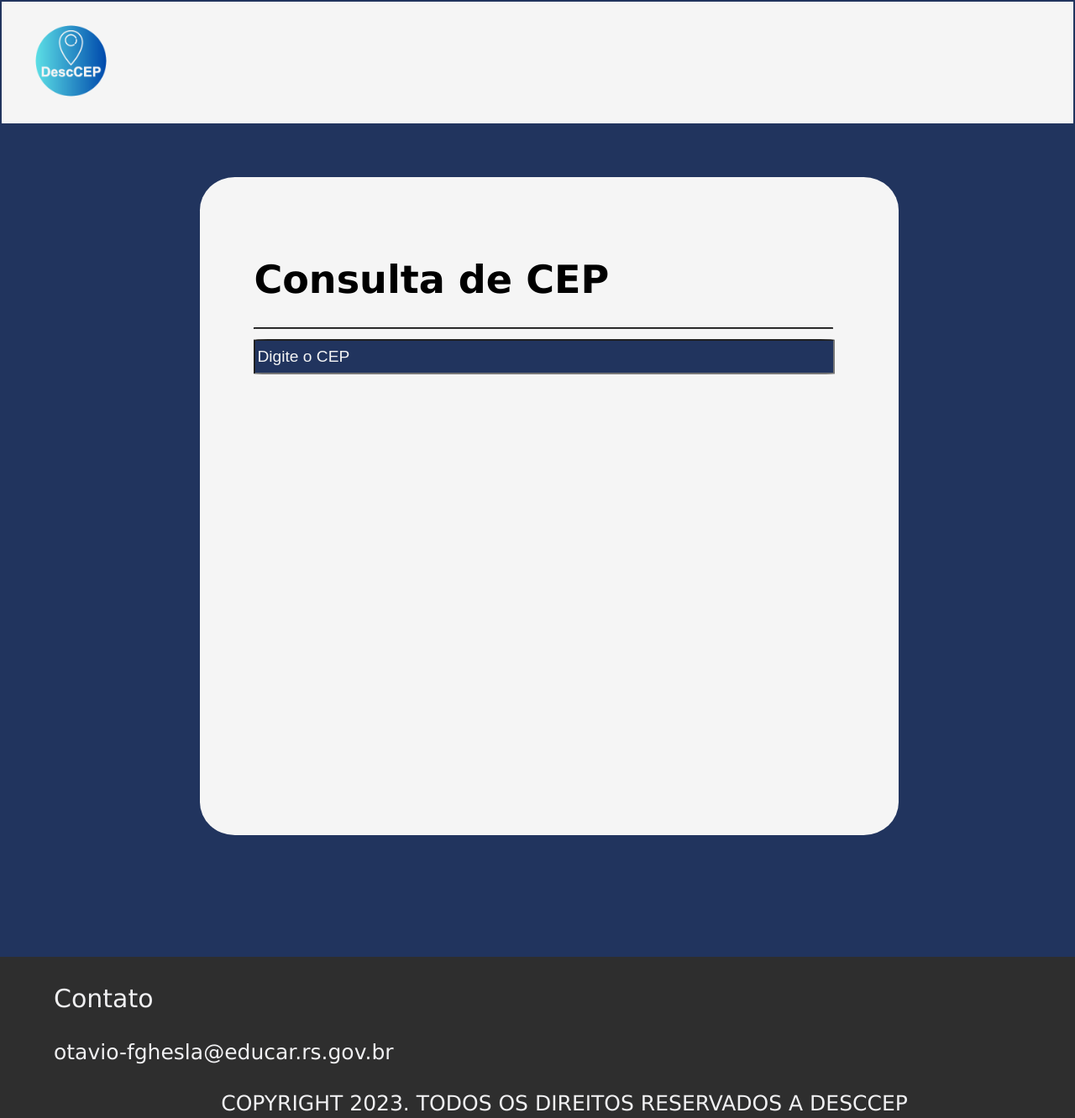
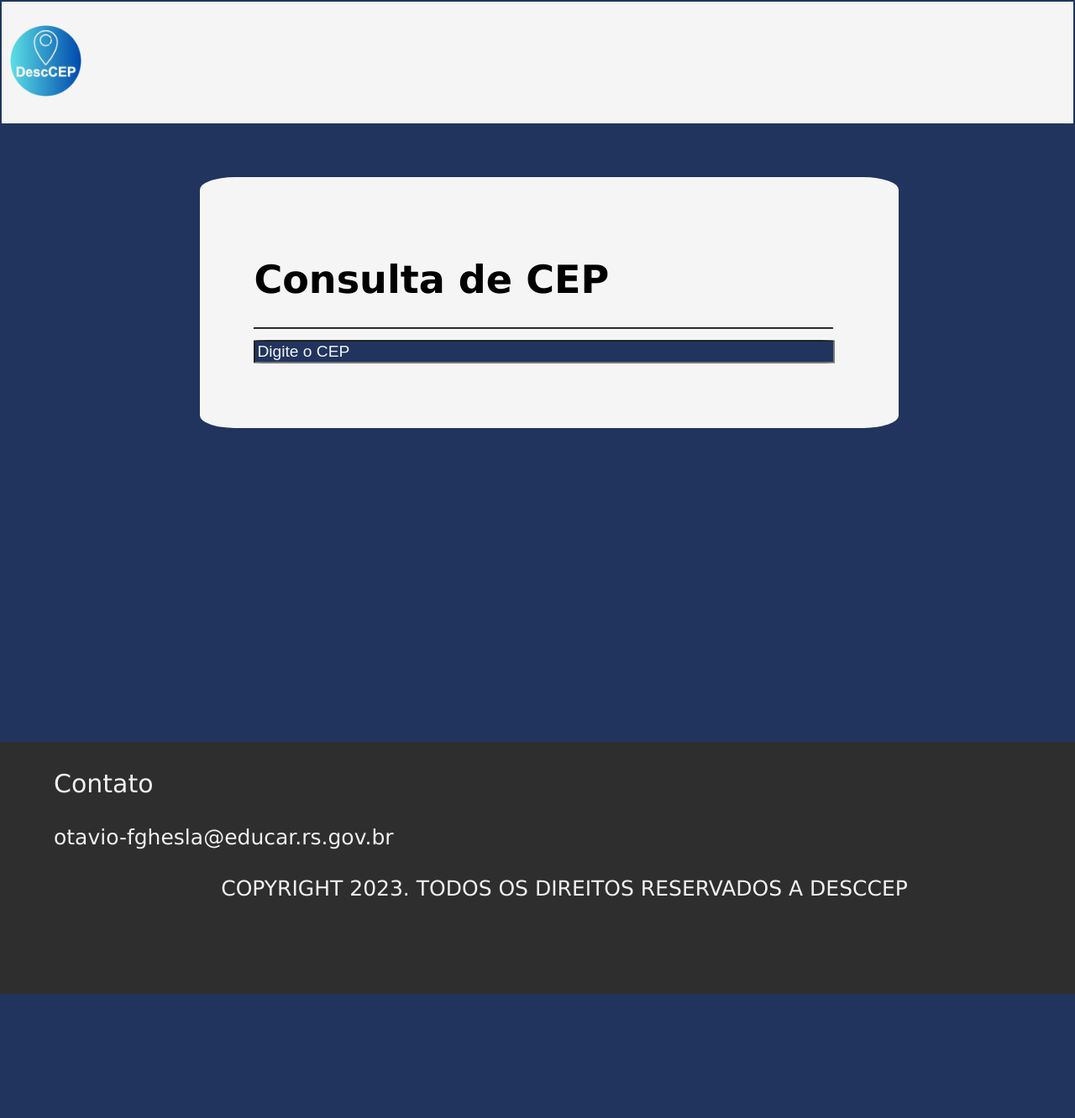
Before and after one commit to OtavioFetter/Desccep, a plain HTML site: page index.html in a window 1280 px wide. Shown: the whole page at 84% size. After the commit the page ends 1184 px from the top, so only its background shows below. Drawn offline with Linux system fonts and the light colour scheme.

Commit message:
style.css

```diff
--- a/style.css
+++ b/style.css
@@ -7,7 +7,6 @@ header{
     width: 101%;
     background-color: whitesmoke;
     display: flex;
-    justify-content: space-around;
     align-items: center;
     padding: 18px 0;
     margin-top: -0.5%;
@@ -18,7 +17,7 @@ header{
 #conteudo{
     background-color: whitesmoke;
     text-decoration: none;
-    height: 90%;
+    max-height: 1800px;
     margin-top: 5%;
     margin-left: 18%;
     width: 60%;
@@ -67,7 +66,7 @@ footer{
     position: absolute;
     bottom: 0;
     left: 0;
-    margin-bottom: -50%;
+    margin-bottom: -30%;
 }
 
 .rodape{
@@ -79,7 +78,6 @@ footer{
 
 .logotipo img{
     height: 105px;
-    margin-left: -250%;
 }
 
 #mensagem{
@@ -96,7 +94,6 @@ footer{
         width: 222.2%;
         background-color: #2e2e2e;
         display: flex;
-        justify-content: space-around;
         align-items: center;
         padding: 18px 0;
         margin-top: -2.1%;
@@ -165,7 +162,6 @@ footer{
 
     .logotipo img{
         height: 105px;
-        margin-left: -150%;
     }
 
     #mensagem{
```
